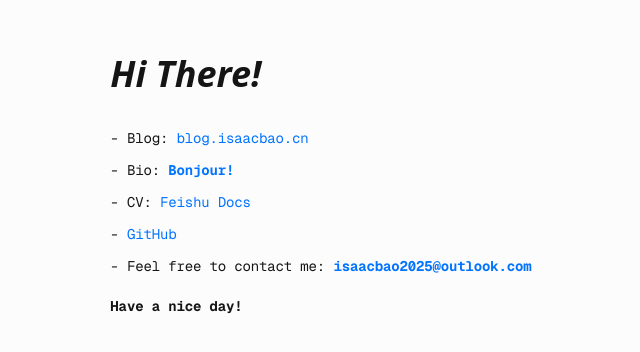
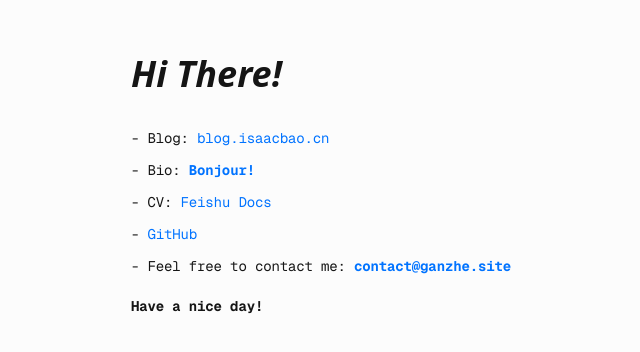
Before and after one commit to Ganzhe2028/Next.js-homepage, a Next.js app: page / in a window 1280 px wide. Shown: the part 174-526 px from the top of the page, without its empty margins (319-959 px from the left). Built offline with nearby package versions, Linux system fonts and the light colour scheme.

Commit message:
contact@ganzhe.site

```diff
--- a/src/app/page.js
+++ b/src/app/page.js
@@ -51,7 +51,7 @@ export default function Home() {
               href="mailto:isaacbao2025@outlook.com"
               className="font-bold text-link"
             >
-              isaacbao2025@outlook.com
+              contact@ganzhe.site
             </a>
           </ul>
           <ul className="mb-4 tracking-[-.01em] font-bold mt-4">
```
